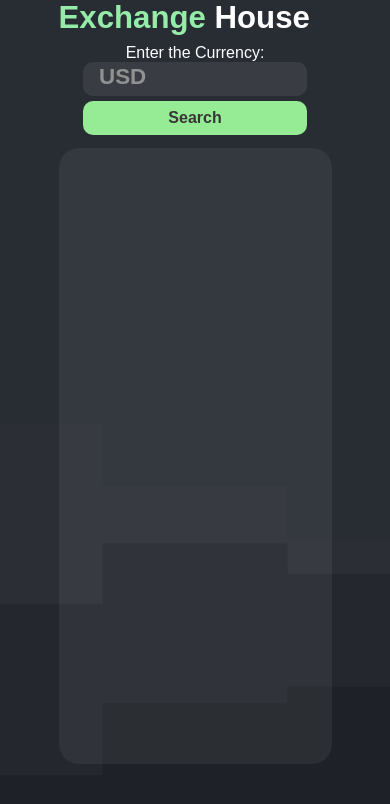
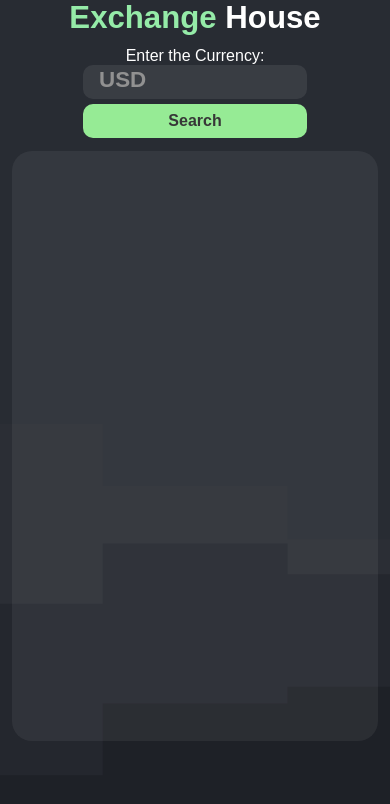
Before and after one commit to emersonfbarros/exchange-house, a website built with Vite: page index.html in a window 390 px wide. Shown: the top 804 px of the page. Built offline with nearby package versions, Linux system fonts and the light colour scheme; some packages are replaced by stand-ins of ours; a web font is replaced by a local one.

Commit message:
css fixes on src

```diff
--- a/src/style.css
+++ b/src/style.css
@@ -199,8 +199,13 @@ input-area > div {
     justify-content: flex-start;
   }
 
+  .title-box , main {
+    width: 94%;
+  }
+
   .title {
     font-size: 1.95rem;
+    text-align: center;
   }
 
   .input-area {
@@ -220,8 +225,8 @@ input-area > div {
   }
 
   .currency-board {
-    height: 73vh;
-    padding: 0.8rem;
+    height: 70vh;
+    padding: 0.6rem;
   }
 
   #currency-title {
```
